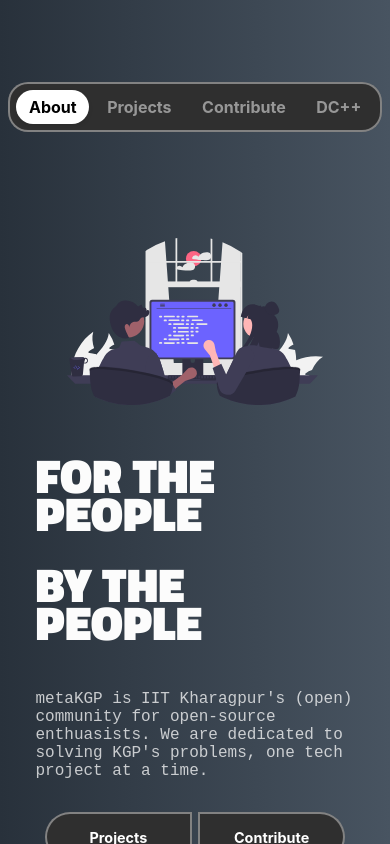
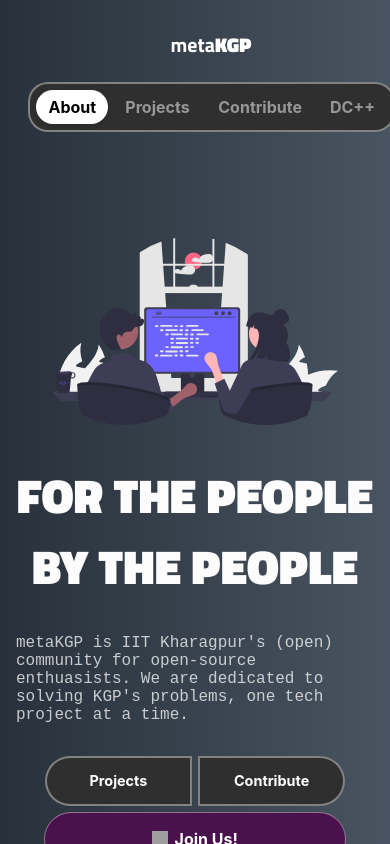
Before and after one commit to metakgp/metakgp.org, a React (Vite) app: page /#/about in a window 390 px wide. Built offline with nearby package versions, Linux system fonts and the light colour scheme; grey boxes are pictures that could not be loaded; a web font is replaced by a local one.

Commit message:
align header and hero by modifying page-container margins

```diff
--- a/src/sections/Header.tsx
+++ b/src/sections/Header.tsx
@@ -1,6 +1,7 @@
 import React from "react";
 import "../styles/sections/header.css";
 import { Link, useLocation } from "react-router-dom";
+import "../styles/layout/container.css";
 
 const NavElement = ({ route, isActive }: { route: string, isActive: boolean }) => {
   return (
@@ -14,6 +15,7 @@
 
   return (
     <div className="header">
+      <div className="container">
       <div className="header-inner">
         <Link to={"https://wiki.metakgp.org"} className="metakgp-logo-link">
         <h1 className='metakgp-logo' data-set="metaKGP" ><span className='bold'>meta</span><span className='black'>KGP</span></h1>
@@ -25,5 +27,6 @@
       </nav>
       </div>
     </div>
+    </div>
   )
 }
--- a/src/sections/Hero.tsx
+++ b/src/sections/Hero.tsx
@@ -2,11 +2,12 @@
 import devFocus from "../assets/undraw_pair_programming_re_or4x.svg";
 import "../styles/sections/hero.css";
 import { Link } from "react-router-dom";
+import "../styles/layout/container.css";
 
 export const HeroSection = () => {
   return (
     <section className="topic-section">
-      <div className="hero-container">
+      <div className="container hero-container">
         <div className="hero-header-container">
           <h1 className="main-header">For The People</h1>
           <h1 className="main-header">By The People</h1>
--- /dev/null
+++ b/src/styles/layout/container.css
@@ -0,0 +1,7 @@
+.container {
+    width: 100%;
+    max-width: 80rem;
+    margin-inline: auto;
+    padding-inline: clamp(1rem, 5vw, 4rem);
+    box-sizing: border-box;
+}
--- a/src/styles/pages/App.css
+++ b/src/styles/pages/App.css
@@ -44,8 +44,8 @@
 }
 
 .page-container {
-  margin: 50px 18%;
-  /* width: 100%; */
+  margin: 0 auto;
+  width: 100%;
   text-align: left;
   display: flex;
   justify-content: center;
@@ -54,8 +54,9 @@
 }
 
 .content-page-container {
-  margin: 50px 18%;
-  /* width: 100%; */
+  /* margin: 50px 18%; */
+  width: 100%;
+  margin: 0 auto;
   text-align: left;
   display: flex;
   justify-content: center;
@@ -108,16 +109,16 @@
 
 @media screen and (max-width: 1570px) {
   .content-page-container {
-    margin: 15px 20%;
+    margin: 15px 0;
   }
 }
 
 @media screen and (max-width: 480px) {
   .page-container {
-    margin: 10px 5%;
+    margin: 10px 0;
   }
 
   .content-page-container {
-    margin: 10px 5%;
+    margin: 10px 0;
   }
 }
--- a/src/styles/sections/header.css
+++ b/src/styles/sections/header.css
@@ -6,22 +6,16 @@
 
 .header {
   width: 100%;
-  display: flex;
-  justify-content: center;
   margin-top: 24px;
-  padding: 0 4rem;
-  box-sizing: border-box;
 }
 .header-inner{
   display: flex;
-  width: 100%;
-  max-width: 1100px;
   justify-content: space-between;
   align-items: center;
   gap: 2rem;
+  width: 100%;
 }
 .nav-bar {
-  float: right;
   display: flex;
   gap: 0.3rem;
   padding: 3px;
@@ -97,6 +91,5 @@
 
   .metakgp-logo {
     font-size: 1.25rem;
-    visibility: hidden;
   }
 }
--- a/src/styles/sections/hero.css
+++ b/src/styles/sections/hero.css
@@ -5,9 +5,7 @@
   flex-direction: row;
   justify-content: space-between;
   align-items: center;
-  margin: 0;
   margin-top: 2rem;
-  padding: 0;
 }
 
 .main-header {
```
